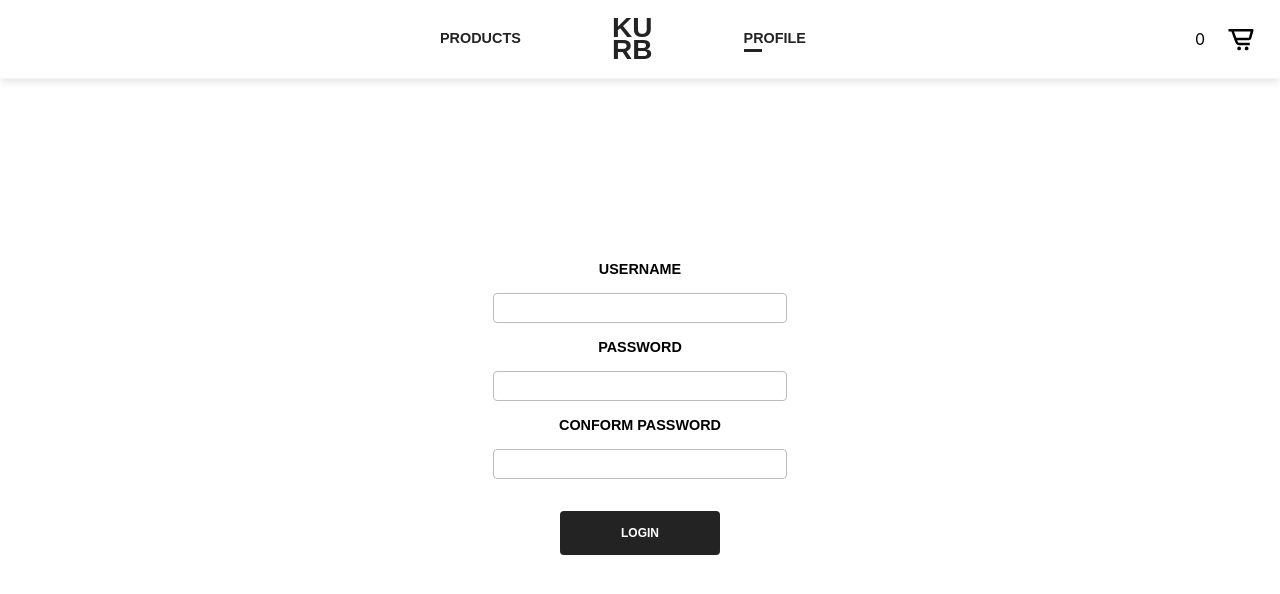
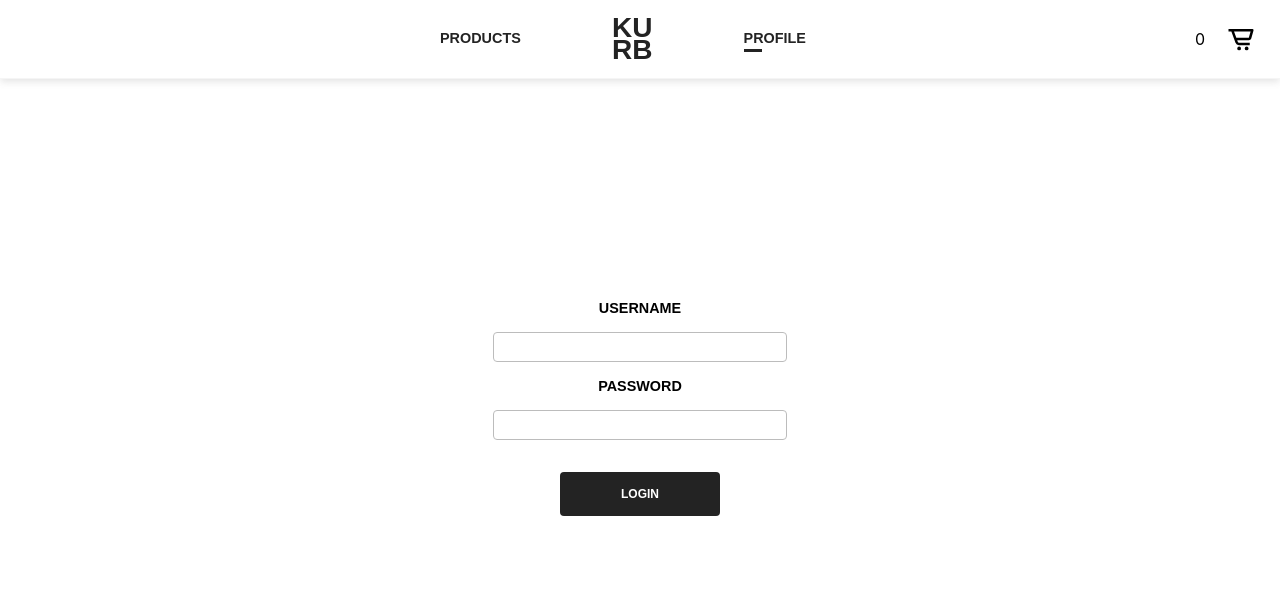
Before and after one commit to TajLonghurst/React-Products-Project, a React (Create React App) app: page /profile in a window 1280 px wide. Shown: the top 594 px of the page. Built offline with nearby package versions, Linux system fonts and the light colour scheme.

Commit message:
Update LoginContent.js

```diff
--- a/src/Components/Login/LoginContent.js
+++ b/src/Components/Login/LoginContent.js
@@ -30,8 +30,6 @@ const LoginContent = () => {
               <Input />
               <h5 className={classes.title}>Password</h5>
               <Input />
-              <h5 className={classes.title}>Conform Password</h5>
-              <Input />
               <div className={classes.btnpostion}>
                 <Button type={"sumbit"}>Login</Button>
               </div>
@@ -43,7 +41,7 @@ const LoginContent = () => {
       {diplayMessage && (
         <div className={classes.messageContainer}>
           <img src={xIcon} alt="X" onClick={closeMsgHandler} className={classes.closeBtn} />
-          <div className={classes.message}>Sorry, this is only for display purposes</div>
+          <div className={classes.message}>Sorry, display purposes only</div>
         </div>
       )}
       {diplayMessage && <div className={classes.overlay}></div>}
```
